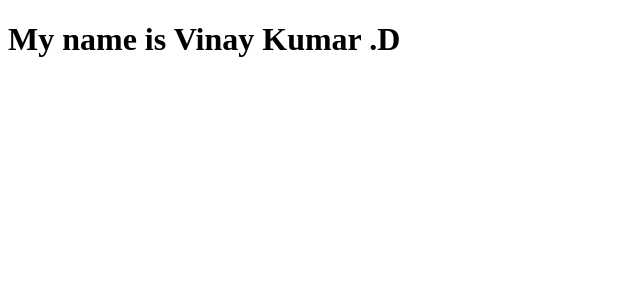
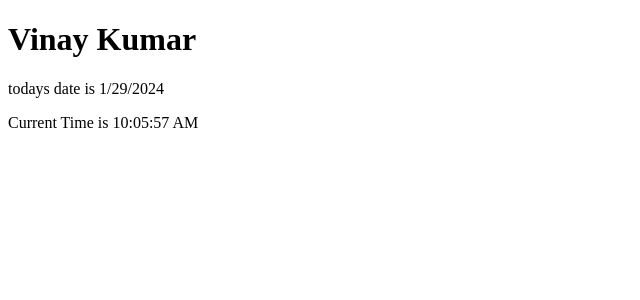
Before and after one commit to vinay-kumar-projects/miniproject, a React (Create React App) app: page / in a window 1280 px wide. Shown: the top 300 px of the page, without its empty margins (0-640 px from the left). Built offline with nearby package versions, Linux system fonts and the light colour scheme.

Commit message:
Show current date and time in JSX in React task

```diff
--- a/src/index.js
+++ b/src/index.js
@@ -1,14 +1,14 @@
-import React from 'react'
-import ReactDOM from 'react-dom'
+import React from 'react';
+import ReactDOM from 'react-dom';
 
-let fname = "Vinay ";
-let mname = "Kumar ";
-let lname = ".D"
+const currDate = new Date().toLocaleDateString();
+const currTime = new Date().toLocaleTimeString();
 
 ReactDOM.render(
-
     <>
-    <h1>My name is {`${fname} ${mname} ${lname}`}</h1>
+    <h1>Vinay Kumar</h1>
+    <p>todays date is {currDate}</p>
+    <p>Current Time is {currTime}</p>
     </>,
-
-    document.getElementById("root"))
+    document.getElementById("root")
+)
```
